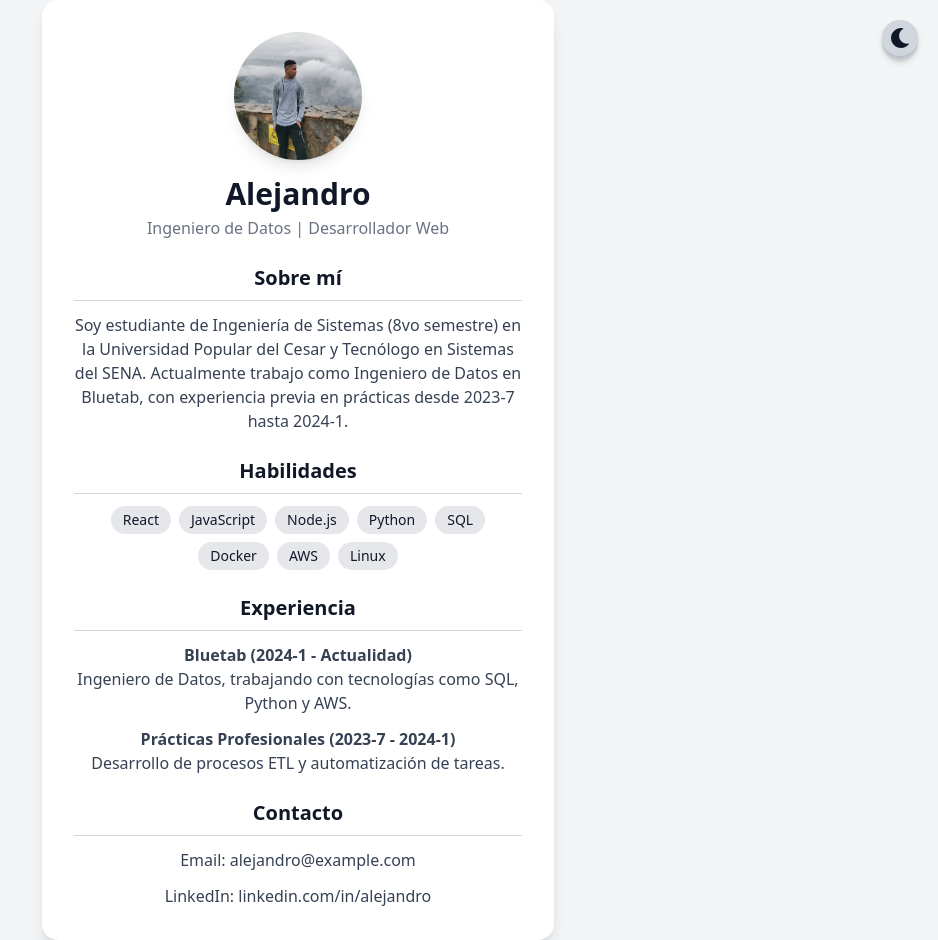
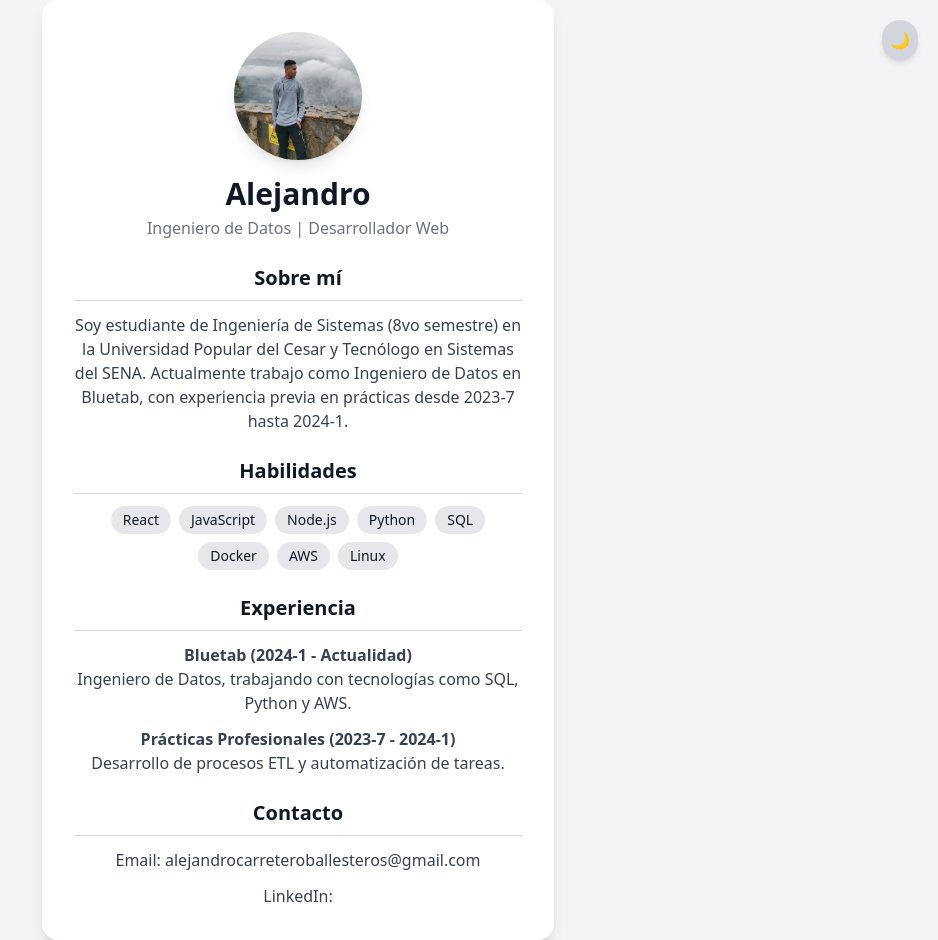
Before and after one commit to chandro-dev/alejocarreteroweb, a React (Vite) app: page /alejocarreteroweb/cv in a window 1280 px wide. Shown: the whole page, without its empty margins (342-1280 px from the left). Built offline with nearby package versions, Linux system fonts and the light colour scheme.

Commit message:
rework CV

```diff
--- a/src/cv/Cv.jsx
+++ b/src/cv/Cv.jsx
@@ -3,29 +3,9 @@ import Photo from "./../assets/image.png";
 import { FaSun, FaMoon } from "react-icons/fa";
 
 function Cv() {
-  const [darkMode, setDarkMode] = useState(
-    localStorage.getItem("theme") === "dark"
-  );
-
-  useEffect(() => {
-    if (darkMode) {
-      document.documentElement.classList.add("dark");
-      localStorage.setItem("theme", "dark");
-    } else {
-      document.documentElement.classList.remove("dark");
-      localStorage.setItem("theme", "light");
-    }
-  }, [darkMode]);
 
   return (
     <div className="min-h-screen flex flex-col items-center justify-center bg-gray-100 dark:bg-gray-900 text-gray-900 dark:text-white transition-all duration-300">
-      {/* Toggle Button */}
-      <button
-        onClick={() => setDarkMode(!darkMode)}
-        className="absolute top-5 right-5 p-2 bg-gray-300 dark:bg-gray-700 rounded-full shadow-md transition-all"
-      >
-        {darkMode ? <FaSun size={20} /> : <FaMoon size={20} />}
-      </button>
 
       {/* CV Container */}
       <div className="bg-white dark:bg-gray-800 p-8 rounded-2xl shadow-lg w-[90%] md:w-[60%] lg:w-[40%] text-center">
@@ -105,10 +85,10 @@ function Cv() {
             Contacto
           </h2>
           <p className="mt-3 text-gray-700 dark:text-gray-300">
-            Email: alejandro@example.com
+            Email: alejandrocarreteroballesteros@gmail.com
           </p>
           <p className="mt-3 text-gray-700 dark:text-gray-300">
-            LinkedIn: linkedin.com/in/alejandro
+            <a href="https://www.linkedin.com/in/luis-alejandro-carretero-ballesteros-524835210/">LinkedIn:</a>
           </p>
         </section>
       </div>
```
